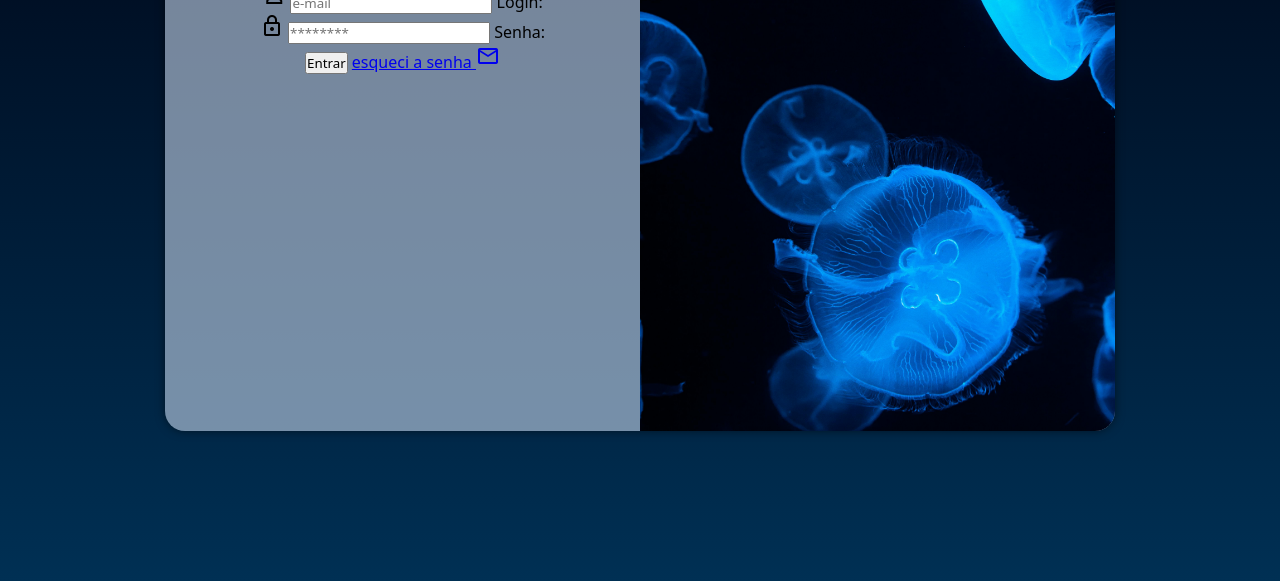
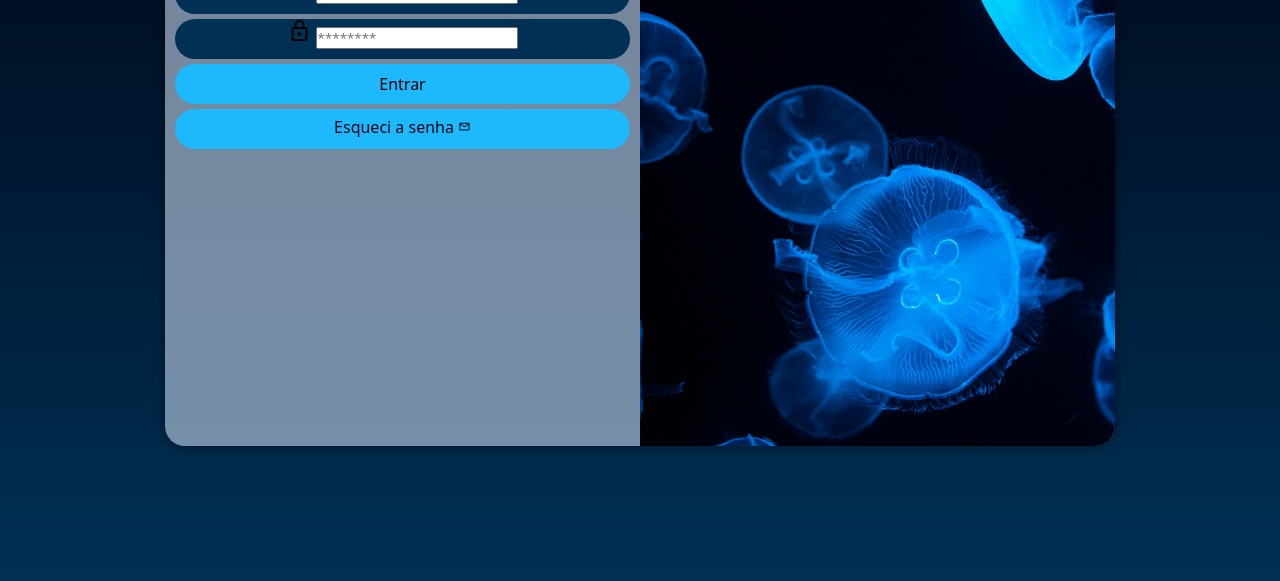
Before and after one commit to stelsol/projeto-login, a plain HTML site: page index.html in a window 1280 px wide. Shown: the part 219-800 px from the top of the page. Drawn offline with nearby package versions, Linux system fonts and the light colour scheme.

Commit message:
Estilizando os forms

```diff
--- a/estilos/style.css
+++ b/estilos/style.css
@@ -29,7 +29,7 @@ section.login{
     transform: translate(-50%,-50%);
     background-color: #c3d4e99a ;
     width: 300px;
-    height: 500px;
+    height: 530px;
     border-radius: 20px;
     box-shadow: 0px 0px 10px rgba(0, 0, 0, 0.507);
 
@@ -51,3 +51,49 @@ div.formulario{
     text-align: center;
     margin-bottom: 10px;
 }
+form > div.campo{
+    background-color: #003054;
+    display: block;
+    width: 100%;
+    height: 40px;
+    border-radius: 40px;
+    margin: 5px 0px;
+}
+div.campo > label{
+    display: none;
+}
+form > input[type=submit]{
+    display: block;
+    font-size: 1em;
+    width: 100%;
+    height: 40px;
+    border-radius: 40px;
+    border: none;
+    background-color: #1eb9fc;
+    cursor: pointer;
+}
+form > input[type=submit]:hover{
+    background-color: #117ead;
+    color: white;
+}
+form > a.botao{
+    display: block;
+    text-align: center;
+    text-decoration: none;
+    font-size: 1em;
+    width: 100%;
+    height: 40px;
+    padding-top: 7px;
+    margin-top: 5px;
+    border-radius: 40px;
+    color: #000414;
+    background-color: #1eb9fc;
+
+}
+form > a.botao:hover{
+    background-color: #117ead;
+    color: white;
+}
+form > a.botao > span{
+    font-size: 0.8em;
+}
--- a/index.html
+++ b/index.html
@@ -30,7 +30,7 @@
                         <label for="isenha">Senha: </label>
                     </div>
                     <input type="submit" value="Entrar">
-                    <a href="entrar.html">esqueci a senha  <span class="material-symbols-outlined">mail</span></a>
+                    <a href="entrar.html" class="botao">Esqueci a senha  <span class="material-symbols-outlined">mail</span></a>
                </form>
             </div>
         </section>
```
